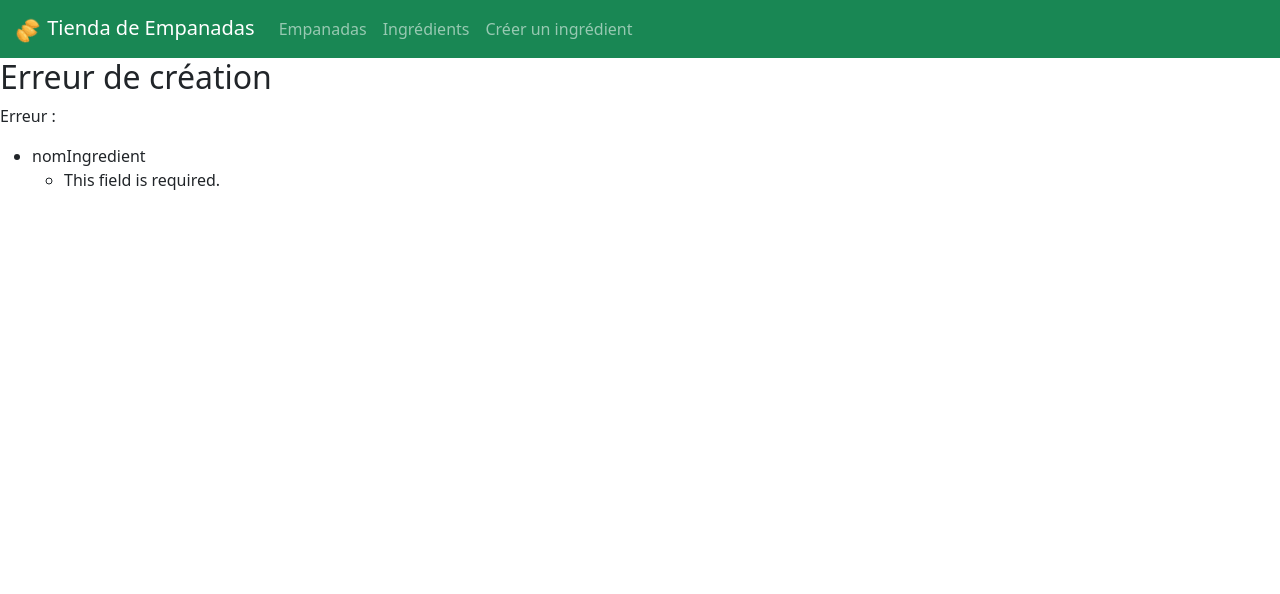
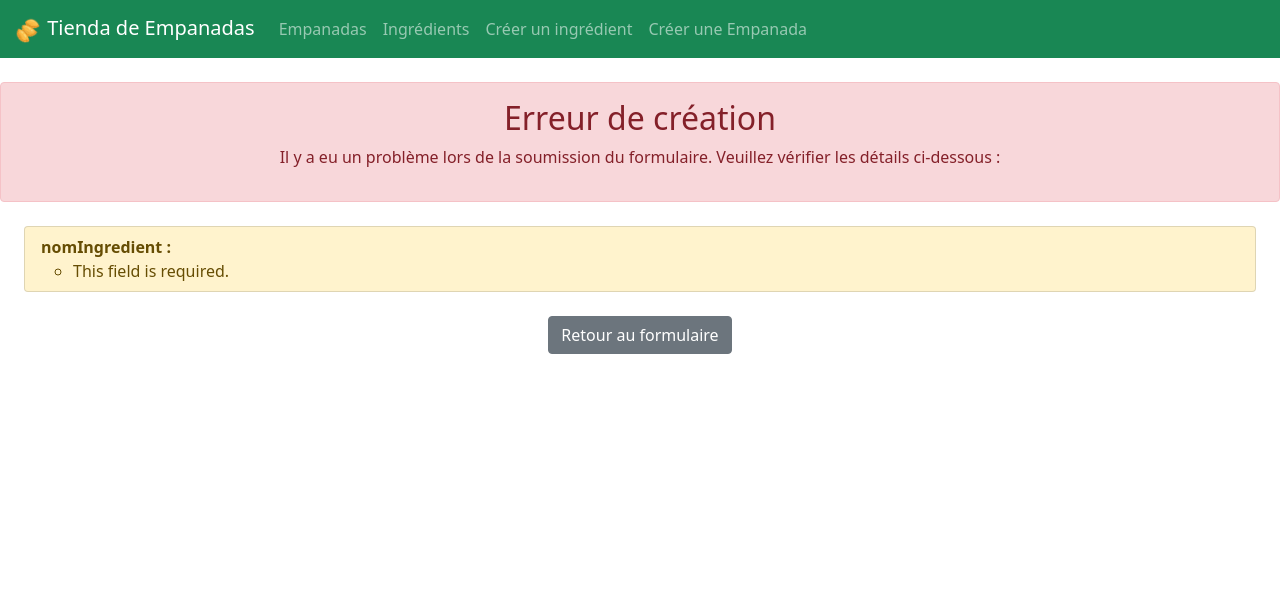
Before and after one commit to Axel-Judd-RATOVO-PESIN/Site-empanada, a Django app: page /ingredients/create in a window 1280 px wide. Shown: the top 594 px of the page. Run offline with Django 5.2, Linux system fonts and the light colour scheme.

Commit message:
Mise a jour du depot | Finir TP6-> ajout Empanada, redirection vers formulaireCreationEmpanada

```diff
--- a/tienda/empanadas/forms.py
+++ b/tienda/empanadas/forms.py
@@ -1,10 +1,20 @@
 from django.forms     import ModelForm
 from empanadas.models import Ingredient
+from empanadas.models import Empanada
 
 class IngredientForm(ModelForm):
 	class Meta:
 		model = Ingredient
 		fields = ['nomIngredient']
+
+class EmpanadaForm(ModelForm):
+	class Meta:
+		model = Empanada
+		fields = ['nomEmpanada', 'prix']
+		labels = {
+			'nomEmpanada' : 'Nom de l\'Empanada',
+			'prix' : 'prix de l\'Empanada',
+		}
 
 
 #-------- VERSION NON-AUTOMATIQUE --------#
--- a/tienda/empanadas/templates/empanadas/formulaireNonValide.html
+++ b/tienda/empanadas/templates/empanadas/formulaireNonValide.html
@@ -1,8 +1,29 @@
 {% extends 'empanadas/base.html' %}
 
-{% block title %} Erreur de création {% endblock %}
+{% block title %}Erreur de création{% endblock %}
 
 {% block main %}
-<h2> Erreur de création </h2>
-<p>Erreur : {{erreurs}}</p>
+    <div class="alert alert-danger mt-4">
+        <h2 class="text-center">Erreur de création</h2>
+        <p class="text-center">Il y a eu un problème lors de la soumission du formulaire. Veuillez vérifier les détails ci-dessous :</p>
+    </div>
+
+    <div class="m-4">
+        <ul class="list-group">
+            {% for field, error_list in erreurs.items %}
+                <li class="list-group-item list-group-item-warning">
+                    <strong>{{ field }} :</strong>
+                    <ul>
+                        {% for error in error_list %}
+                            <li>{{ error }}</li>
+                        {% endfor %}
+                    </ul>
+                </li>
+            {% endfor %}
+        </ul>
+    </div>
+
+    <div class="text-center mt-4">
+        <a href="javascript:history.back()" class="btn btn-secondary">Retour au formulaire</a>
+    </div>
 {% endblock %}
--- a/tienda/empanadas/templates/empanadas/menu.html
+++ b/tienda/empanadas/templates/empanadas/menu.html
@@ -26,6 +26,10 @@
 	<li class="nav-item">
           <a class="nav-link" href="/ingredients/add">Créer un ingrédient</a>
         </li>
+	<li class="nav-item">
+          <a class="nav-link" href="/empanadas/add">Créer une Empanada</a>
+        </li>
+
     </div>
   </div>
 </nav>
--- a/tienda/empanadas/views.py
+++ b/tienda/empanadas/views.py
@@ -45,3 +45,19 @@ def creerIngredient(request):
 		return render(request, 'empanadas/traitementFormulaireCreationIngredient.html', {'nom' : nomIngr}, )
 	else:
 		return render(request, 'empanadas/formulaireNonValide.html', {'erreurs' : form.errors}, )
+
+def formulaireCreationEmpanada(request):
+	return render( request, 'empanadas/formulaireCreationEmpanada.html')
+
+def creerEmpanada(request):
+	form = EmpanadaForm(request.POST)
+	if form.is_valid():
+		nomEmp = form.cleaned_data['nomEmpanada']
+		prixEmp = form.cleand_data['prix']
+		emp = Empanada()
+		emp.nomEmpanada = nomEmp
+		emp.prix = prixEmp
+		emp.save()
+		return render(request, 'empanadas/traitementFormulaireCreationEmpanada.html', {'nomEmp' : nomEmp ,'prixEmp' : prixEmp}, )
+	else:
+		return render(request, 'empanadas/formulaireNonValide.html', {'erreurs' : form.errors}, )
--- a/tienda/tienda/urls.py
+++ b/tienda/tienda/urls.py
@@ -25,4 +25,5 @@ urlpatterns = [
     path('empanada/<int:empanada_id>',  views.empanada),
     path('ingredients/add', 		views.formulaireCreationIngredient),
     path('ingredients/create',		views.creerIngredient, name='creerIngredient'),
+    path('empanadas/add',               views.formulaireCreationEmpanada, name='creerEmpanada'),
 ]
```
Also changed, not shown: tienda/empanadas/templates/empanadas/formulaireCreationEmpanada.html (added, +20 -0 lines), tienda/empanadas/templates/empanadas/traitementFormulaireCreationEmpanada.html (added, +8 -0 lines).
